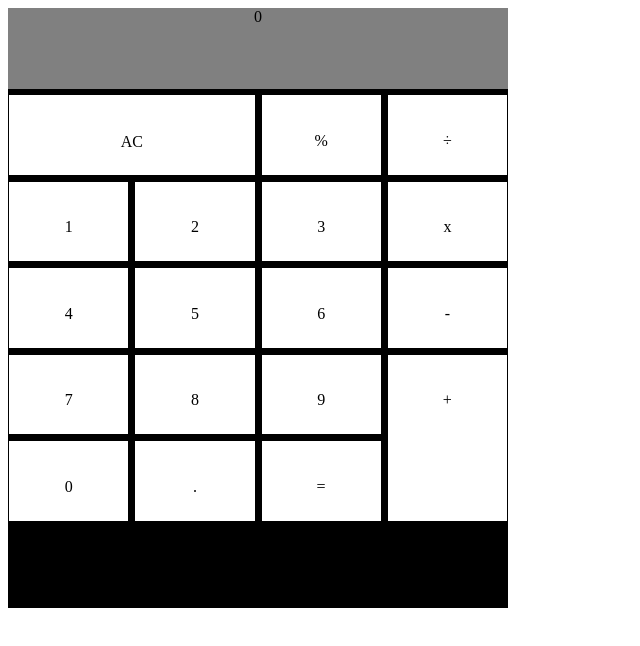
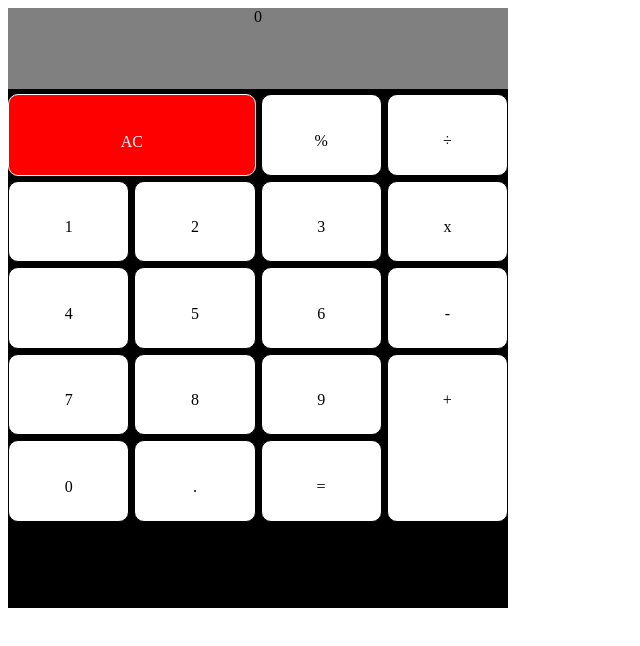
Before and after one commit to James-Is-A-Name/js-calculator, a plain HTML site: page index.html in a window 1280 px wide. Shown: the whole page, without its empty margins (0-640 px from the left). Drawn offline with Linux system fonts and the light colour scheme.

Commit message:
Style the calc buttons

```diff
--- a/styles/main.css
+++ b/styles/main.css
@@ -59,8 +59,14 @@
     .calcButton{
         border: solid 1px;
         background: white;
+        border-radius: 10px;
 
         padding-top: 30%;
 
         vertical-align: middle;
     }
+
+    #buttonClear {
+        background-color: red;
+        color: white;
+    }
```
